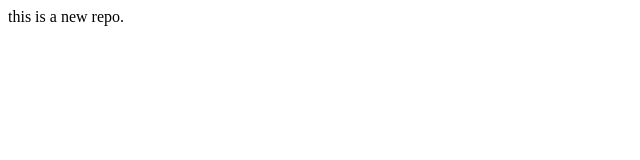
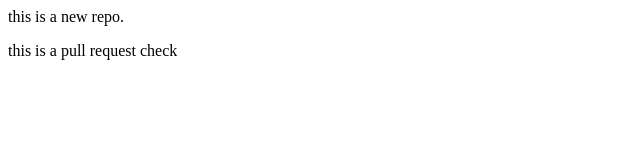
Before and after one commit to Nevinjosephantony/local_repo, a plain HTML site: page index.html in a window 1280 px wide. Shown: the whole page, without its empty margins (0-640 px from the left). Drawn offline with Linux system fonts and the light colour scheme.

Commit message:
add branch

```diff
--- a/index.html
+++ b/index.html
@@ -1 +1,2 @@
 <p>this is a new repo.</p>
+<p>this is a pull request check</p>
```
